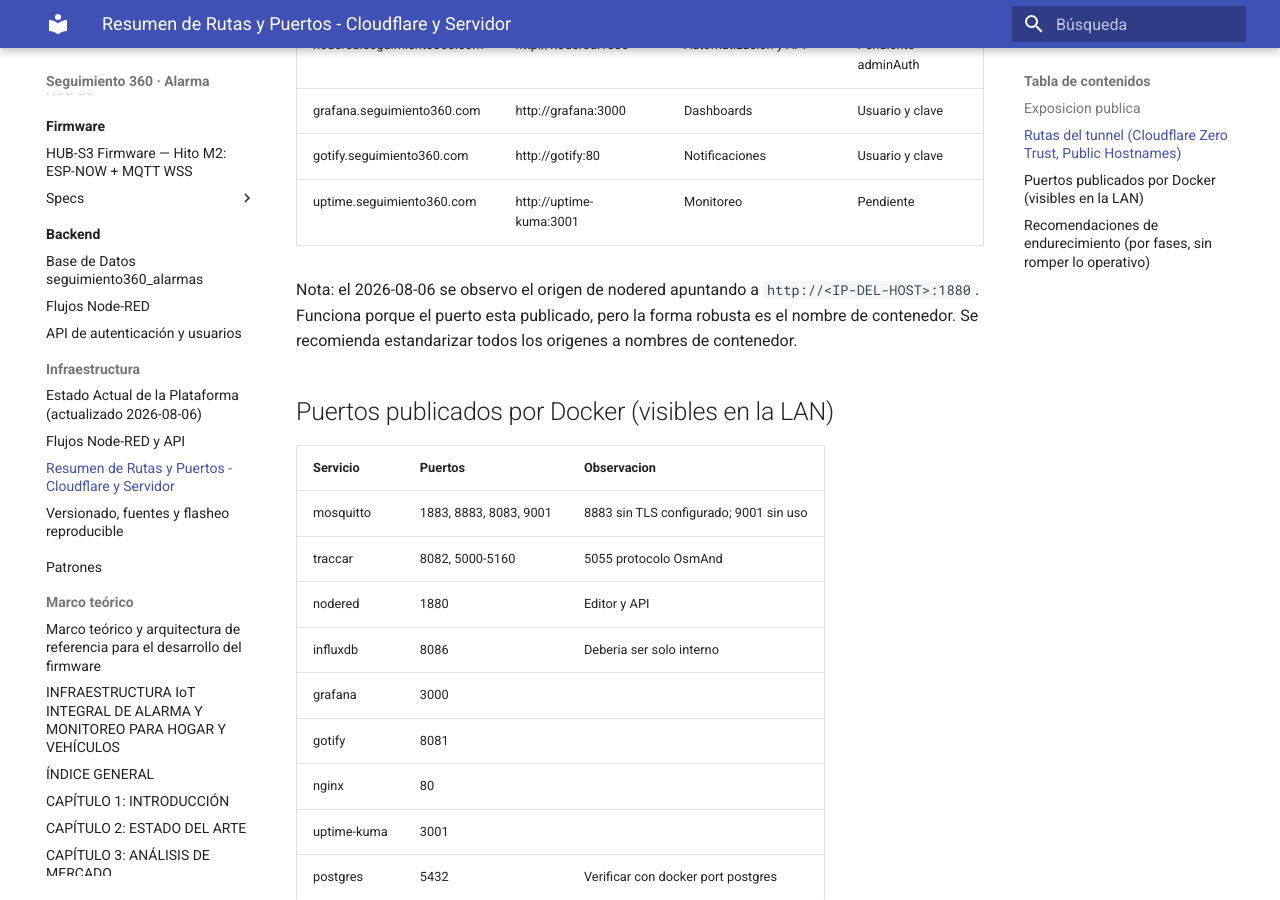
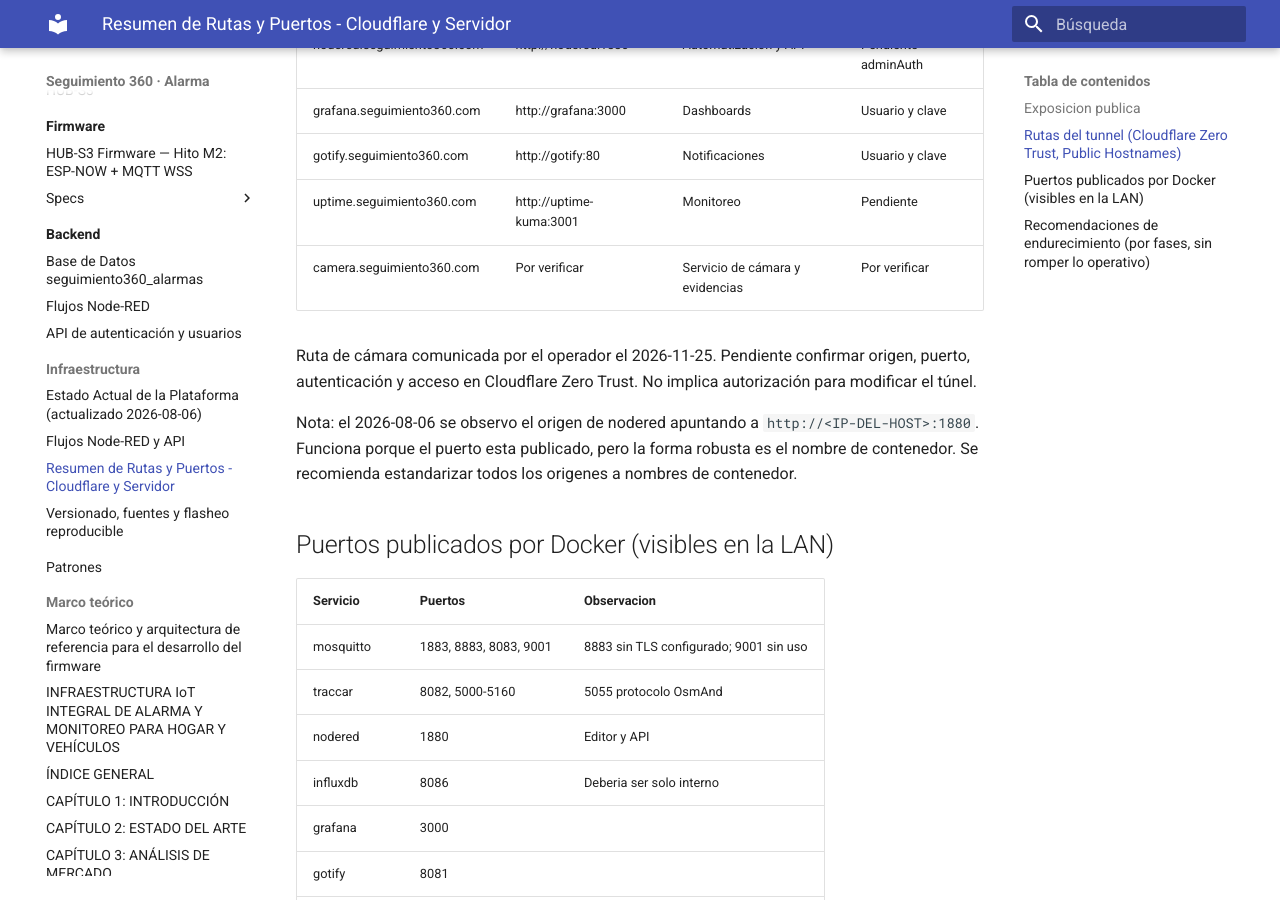
Before and after one commit to khalifa63/seguimiento360-alarma, an MkDocs documentation site: the page built from docs/infraestructura/CLOUDFLARE_RUTAS.md, in a window 1280 px wide and 900 px high, scrolled down 595 px. Built offline with MkDocs 1.6.1 and Material for MkDocs 9.7.7, drawn with Linux system fonts in a browser that asks for light colours.

Commit message:
docs: registrar ruta Cloudflare de cámara

```diff
--- a/docs/infraestructura/CLOUDFLARE_RUTAS.md
+++ b/docs/infraestructura/CLOUDFLARE_RUTAS.md
@@ -14,6 +14,9 @@ Solo 22 (SSH), 80 y 443 permiten trafico entrante (UFW). Todo el acceso web entr
 | grafana.seguimiento360.com | http://grafana:3000 | Dashboards | Usuario y clave |
 | gotify.seguimiento360.com | http://gotify:80 | Notificaciones | Usuario y clave |
 | uptime.seguimiento360.com | http://uptime-kuma:3001 | Monitoreo | Pendiente |
+| camera.seguimiento360.com | Por verificar | Servicio de cámara y evidencias | Por verificar |
+
+Ruta de cámara comunicada por el operador el 2026-11-25. Pendiente confirmar origen, puerto, autenticación y acceso en Cloudflare Zero Trust. No implica autorización para modificar el túnel.
 
 Nota: el 2026-08-06 se observo el origen de nodered apuntando a `http://<IP-DEL-HOST>:1880`. Funciona porque el puerto esta publicado, pero la forma robusta es el nombre de contenedor. Se recomienda estandarizar todos los origenes a nombres de contenedor.
 
```
